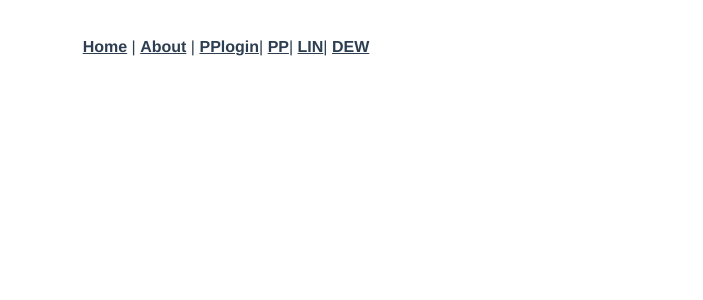
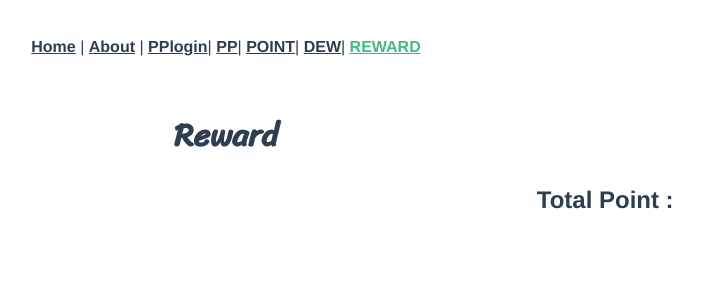
Before and after one commit to pp-chjz/webtech-project, a Vue app: page /reward in a window 1280 px wide. Shown: the top 300 px of the page, without its empty margins (414-1117 px from the left). Built offline with nearby package versions, Linux system fonts and the light colour scheme.

Commit message:
first commit

```diff
--- a/src/App.vue
+++ b/src/App.vue
@@ -5,8 +5,9 @@
       <router-link to="/about">About</router-link> |
       <router-link to="/pplogin">PPlogin</router-link>|
       <router-link to="/pp">PP</router-link>|
-      <router-link to="/lin">LIN</router-link>|
-      <router-link to="/dew">DEW</router-link>
+      <router-link to="/point">POINT</router-link>|
+      <router-link to="/dew">DEW</router-link>|
+      <router-link to="/reward">REWARD</router-link>
     </div>
     <router-view/>
   </div>
--- /dev/null
+++ b/src/components/PointTable.vue
@@ -0,0 +1,58 @@
+<template>
+  <div>
+    <h1>Point</h1>
+    <table>
+      <thead>
+        <tr>
+          <th>Number</th>
+          <th>Firstname</th>
+          <th>Lastname</th>
+          <th>Point</th>
+          <th>Reward</th>
+          <th>History</th>
+        </tr>
+      </thead>
+        </table>
+        <button>Edit</button>
+    <div class="receive">
+      <h3>Receive Point</h3>
+      <input type="radio" name="category" >
+      <label>More Receive</label>
+      <input type="radio" name="category" >
+      <label>Less Receive</label>
+    </div>
+    <div class="use">
+      <h3>Use Point</h3>
+      <input type="radio" name="category" >
+      <label>More Use</label>
+      <input type="radio" name="category" >
+      <label>Less Use</label>
+    </div>
+  </div>
+</template>
+<style scoped lang="scss">
+@import url('https://fonts.googleapis.com/css2?family=Sriracha&display=swap');
+    h1{
+        font-family: 'Sriracha', cursive;
+    }
+    table{
+        margin-left: 35%;
+        background-color: aquamarine;
+    }
+    th{
+        font-family: 'Sriracha', cursive;
+    }
+    .receive,.use{
+        margin-left: 70%;
+    }
+    button{
+        margin-top: -30%;
+        margin-left:40%;
+        font-family: 'Sriracha', cursive;
+        font-size: 1.1em;
+    }
+    button:hover{
+        background-color: blueviolet;
+
+    }
+</style>
--- /dev/null
+++ b/src/components/RewardTable.vue
@@ -0,0 +1,16 @@
+<template>
+  <div>
+    <h1>Reward</h1>
+    <h2 class="totalpoint"> Total Point : </h2>
+  </div>
+
+</template>
+<style scoped lang="scss">
+@import url('https://fonts.googleapis.com/css2?family=Sriracha&display=swap');
+    h1{
+        font-family: 'Sriracha', cursive;
+    }
+    .totalpoint{
+        margin-left: 60%;
+    }
+</style>
--- a/src/router/index.js
+++ b/src/router/index.js
@@ -1,11 +1,11 @@
 import Vue from 'vue'
 import VueRouter from 'vue-router'
 import Home from '../views/Home.vue'
-
 import PpLogin from'../views/Pplogin.vue'
 import Pp from'../views/Pp.vue'
-import Lin from'../views/Lin.vue'
+import Point from'../views/Lin.vue'
 import Dew from'../views/Dew.vue'
+import Reward from'../views/Reward.vue'
 
 Vue.use(VueRouter)
 
@@ -34,15 +34,21 @@ const routes = [
     component: Pp
   },
   {
-    path: '/lin',
-    name: 'Lin',
-    component: Lin
+    path: '/point',
+    name: 'Point',
+    component: Point
   },
   {
     path: '/dew',
     name: 'Dew',
     component: Dew
   },
+  {
+    path: '/reward',
+    name: 'Reward',
+    component: Reward
+  }
+
 
 ]
 
--- a/src/views/Lin.vue
+++ b/src/views/Lin.vue
@@ -1,5 +1,17 @@
 <template>
-  <div class="about">
-    <h1>This is an lin page</h1>
+  <div>
+  <point-table></point-table>
   </div>
 </template>
+
+<script>
+// @ is an alias to /src
+import PointTable from '@/components/PointTable.vue'
+
+export default {
+  name: 'Home',
+  components: {
+    PointTable,
+  }
+}
+</script>
--- /dev/null
+++ b/src/views/Reward.vue
@@ -0,0 +1,17 @@
+<template>
+  <div>
+    <reward-table></reward-table>
+  </div>
+</template>
+
+<script>
+import RewardTable from '@/components/RewardTable'
+export default {
+  components: {
+    RewardTable
+  }
+}
+</script>
+
+<style>
+</style>
```
